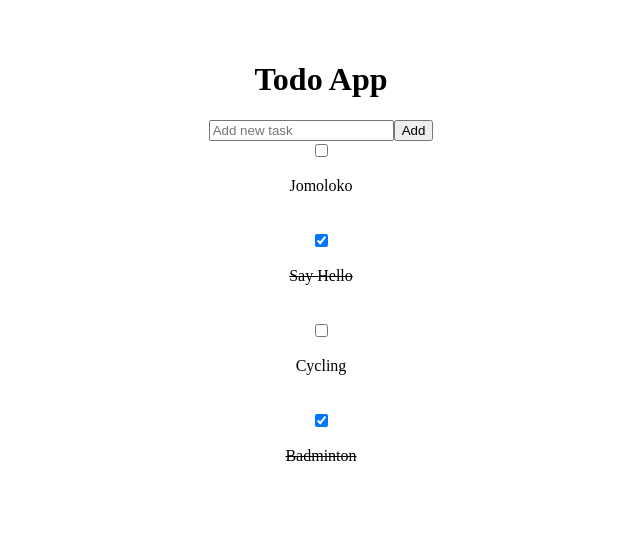
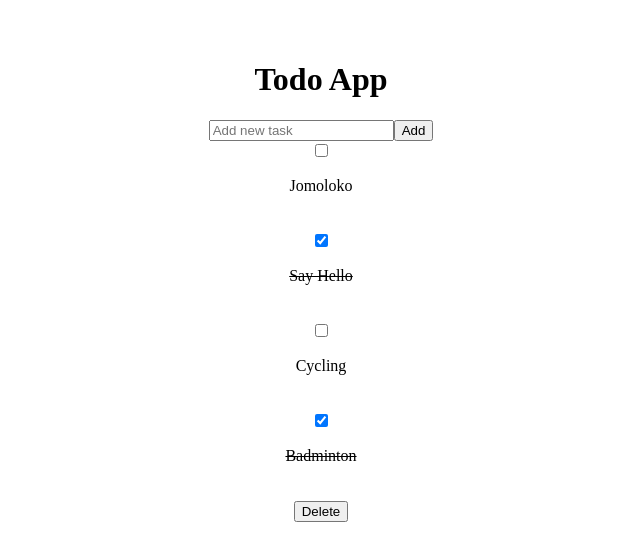
Before and after one commit to bluwhalee/todo-app-in-react, a React (Vite) app: page / in a window 1280 px wide. Shown: the top 560 px of the page, without its empty margins (319-959 px from the left). Built offline with nearby package versions, Linux system fonts and the light colour scheme; some icons are missing.

Commit message:
Delete all functionaly done

```diff
--- a/src/App.jsx
+++ b/src/App.jsx
@@ -4,10 +4,10 @@ import {Todo} from "./components/Todo.jsx";
 
 function App() {
 
-
   return (
     <div>
         <Todo />
+
     </div>
 
   )
--- a/src/components/Todo.jsx
+++ b/src/components/Todo.jsx
@@ -1,14 +1,17 @@
 import {useState} from "react";
-import {useSelector} from "react-redux";
+import {useDispatch, useSelector} from "react-redux";
 import {operationsReducer} from "../redux/todo/reducers/operations.js";
 import Icon, {icon} from "react-icons-kit"
 import {trash} from "react-icons-kit/feather/trash"
 import {edit2} from "react-icons-kit/feather/edit2"
 import {AddTodo} from "./AddTodo.jsx";
+import {delall} from "../redux/todo/actions/index.js";
+
+
 export function Todo() {
 
     const todos = useSelector((state) => state.operationsReducer);
-
+    const disp = useDispatch();
 
     return (
         <div>
@@ -27,6 +30,7 @@ export function Todo() {
           </div>
         )
     )}
+            <button className="btn btn-primary" onClick={()=>disp(delall())}>Delete</button>
         </div>)
 
 }
--- a/src/redux/todo/actions/index.js
+++ b/src/redux/todo/actions/index.js
@@ -1,7 +1,13 @@
 export const ADD_TODO = 'ADD_TODO';
+export const DELALL = 'DELALL'
 export const addtodo = (payload) => {
     return {
         type:'ADD_TODO',
         payload
     }
 }
+export const delall = ()=> {
+    return{
+        type: DELALL
+    }
+}
--- a/src/redux/todo/reducers/operations.js
+++ b/src/redux/todo/reducers/operations.js
@@ -1,4 +1,4 @@
-import {ADD_TODO} from "../actions/index.js";
+import {ADD_TODO, DELALL} from "../actions/index.js";
 
 const defaultState = [
     {id:23, task: "Jomoloko", status:false},
@@ -13,6 +13,10 @@ export const operationsReducer = (state = defaultState, action) =>{
         {
             return [...state,action.payload];
         }
+        case DELALL:
+        {
+            return [];
+        }
 
         default: return state;
     }
```
